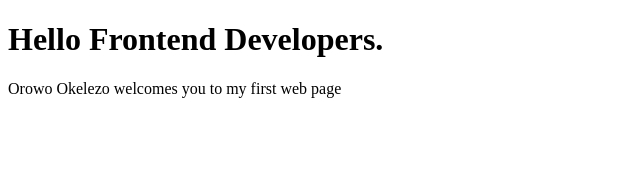
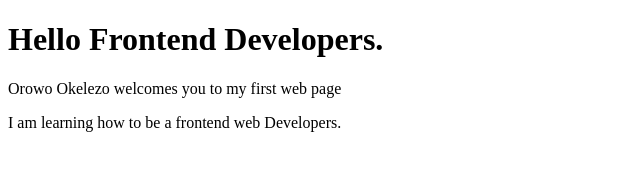
Before and after one commit to oroxis/weeklytask1, a plain HTML site: page index.html in a window 1280 px wide. Shown: the whole page, without its empty margins (0-640 px from the left). Drawn offline with Linux system fonts and the light colour scheme.

Commit message:
saveagain

```diff
--- a/index.html
+++ b/index.html
@@ -6,5 +6,7 @@
 <body>
   <h1>Hello Frontend Developers.</h1>
   <p>Orowo Okelezo welcomes you to my first web page</p>
+  <p> I am learning how to be a frontend web Developers.</p>
+
 </body>
 </html>
```
